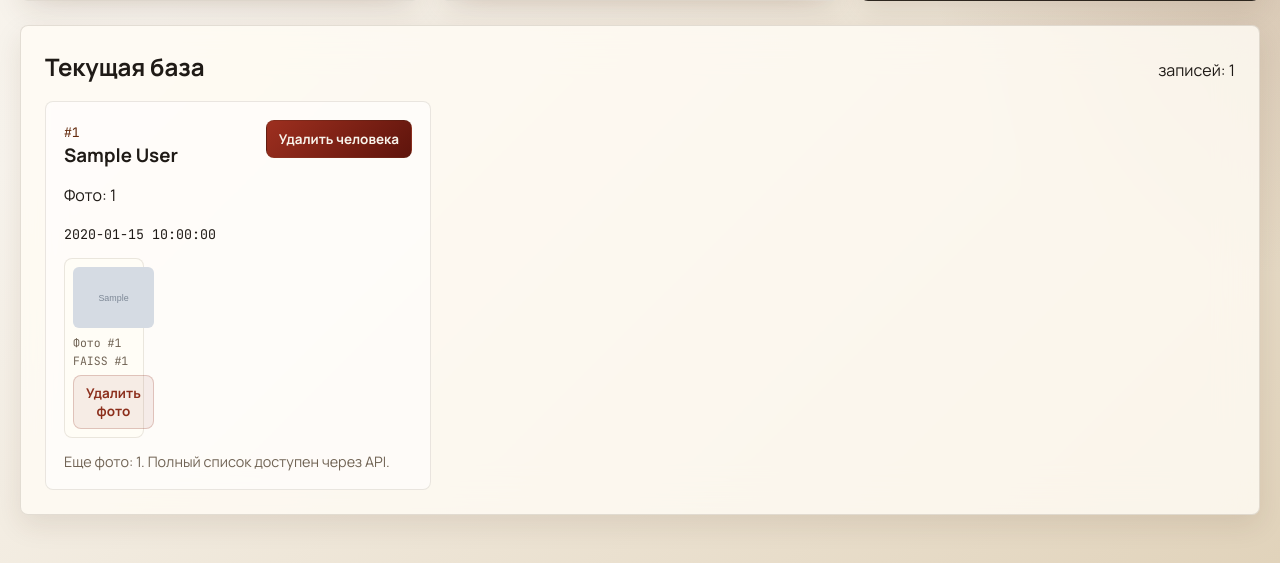
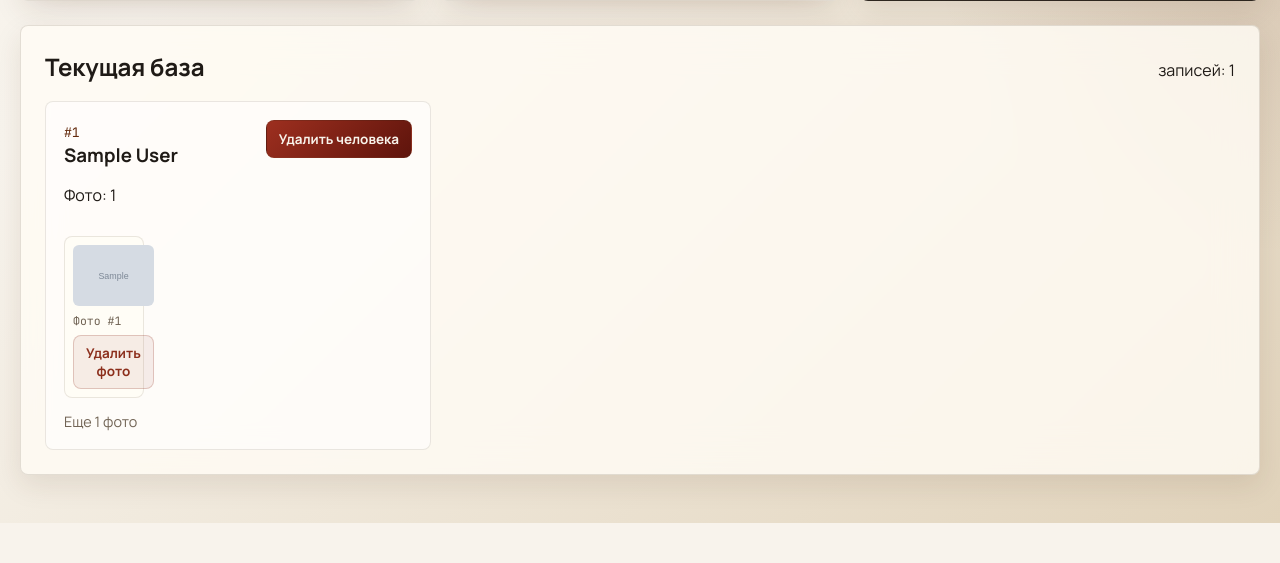
Before and after one commit to Kernyx/AI_Project, a FastAPI app: template app/templates/index.html in a window 1280 px wide. Shown: the part 725-1288 px from the top of the page. After the commit the page ends 1248 px from the top, so only its background shows below. Run offline with FastAPI, Linux system fonts and the light colour scheme; the template is opened without the code that fills it: most values are stand-ins (such as "Sample title", 1, 10 or a date in 2020); grey boxes marked "Sample" are stand-in pictures; parts of the project's set-up code (start-up, migrations or seed data) failed here and were passed over.

Commit message:
orei исправление 3

```diff
--- a/app/templates/index.html
+++ b/app/templates/index.html
@@ -143,7 +143,6 @@
                             <span class="person-id">#{{ person.person_id }}</span>
                             <h3>{{ person.full_name }}</h3>
                             <p>Фото: {{ person.photos_count }}</p>
-                            <small>{{ person.created_at }}</small>
                         </div>
                         <form action="/ui/delete_person" method="post" class="inline-form" onsubmit="return confirm('Удалить человека и все его фото?');">
                             <input type="hidden" name="person_id" value="{{ person.person_id }}">
@@ -160,7 +159,6 @@
                             </a>
                             <div class="photo-card-meta">
                                 <span>Фото #{{ photo.photo_id }}</span>
-                                <span>FAISS #{{ photo.faiss_id }}</span>
                             </div>
                             <form action="/ui/delete_photo" method="post" class="inline-form" onsubmit="return confirm('Удалить это фото?');">
                                 <input type="hidden" name="photo_id" value="{{ photo.photo_id }}">
@@ -170,7 +168,7 @@
                         {% endfor %}
                     </div>
                     {% if person.hidden_photos_count > 0 %}
-                    <p class="photo-more">Еще фото: {{ person.hidden_photos_count }}. Полный список доступен через API.</p>
+                    <p class="photo-more">Еще {{ person.hidden_photos_count }} фото</p>
                     {% endif %}
                     {% else %}
                     <p class="muted-text">У этого человека пока нет фото.</p>
```
